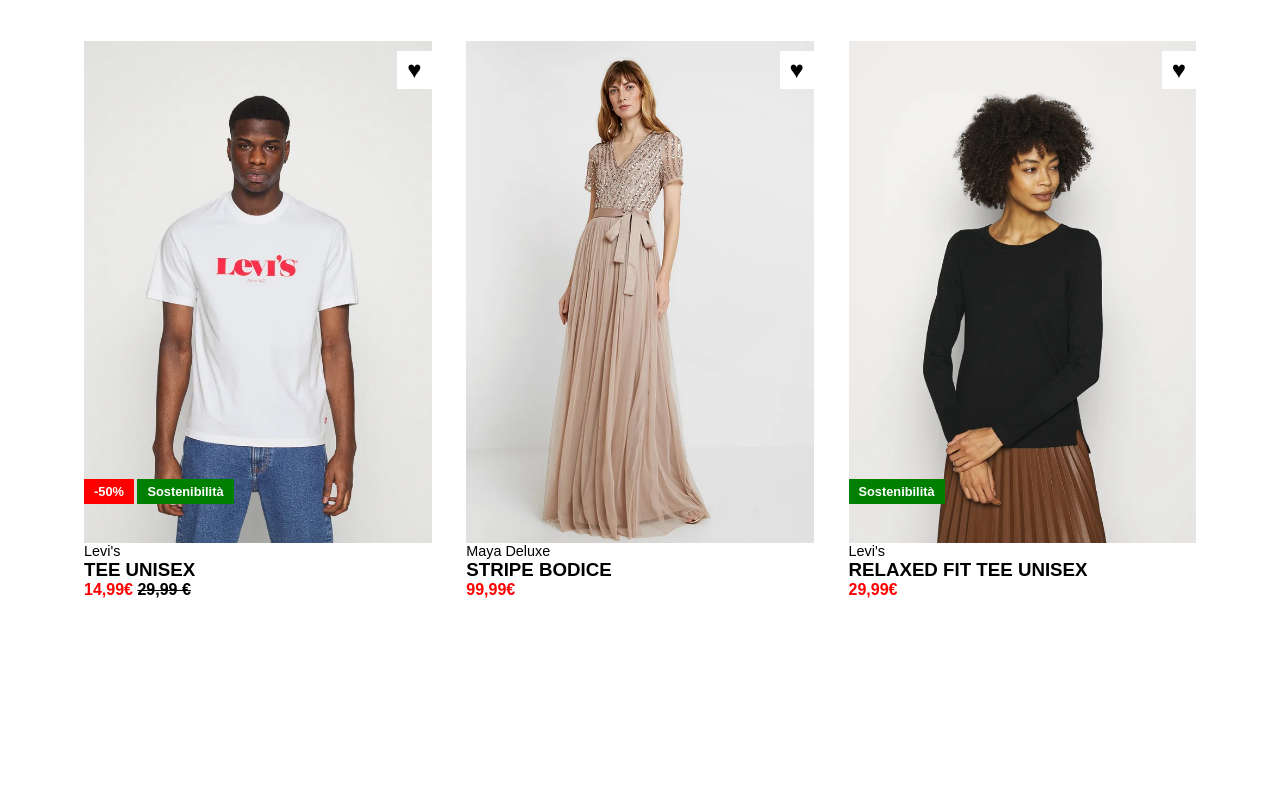
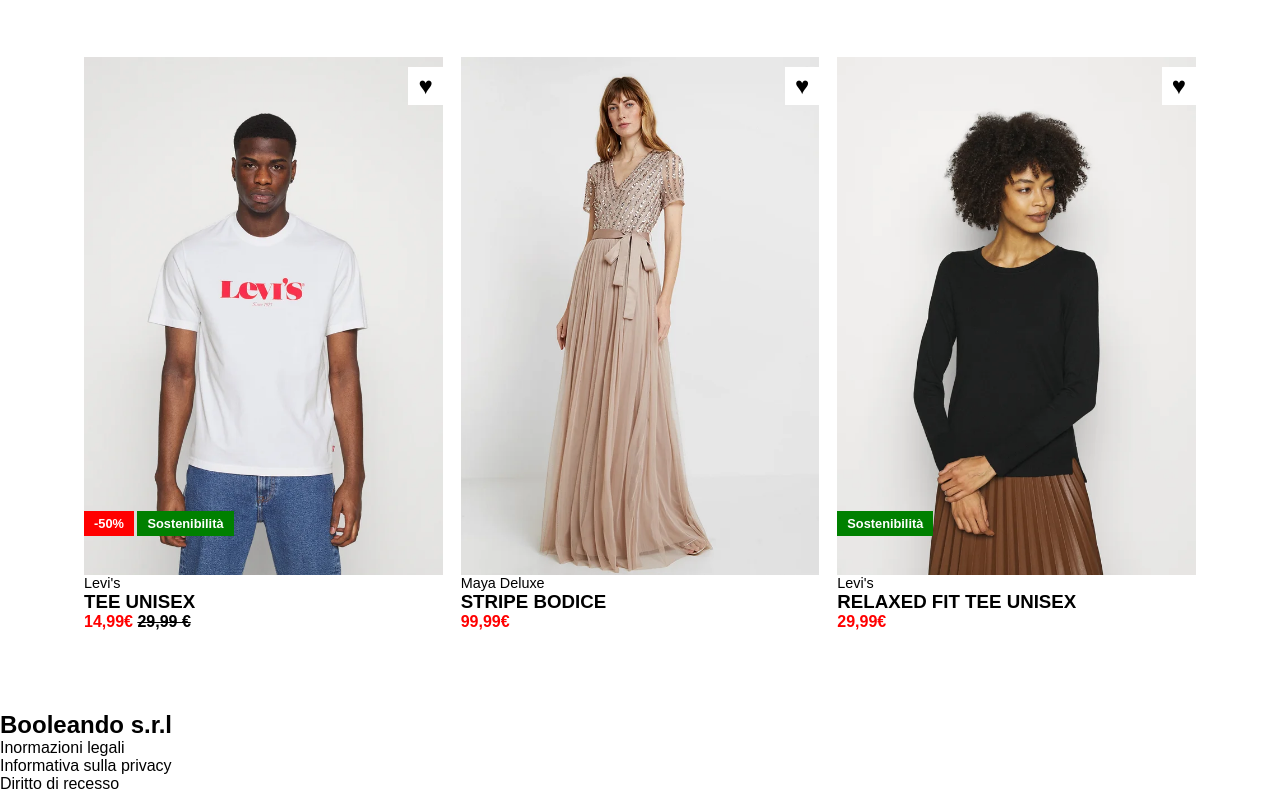
Before and after one commit to carmelocammalleri/html-css-boolando, a plain HTML site: page index.html in a window 1280 px wide. Shown: the part 717-1510 px from the top of the page. Before the commit the page ends 1396 px from the top, so only its background shows below. Drawn offline with Linux system fonts and the light colour scheme.

Commit message:
[add]: footer

```diff
--- a/css/style.css
+++ b/css/style.css
@@ -63,7 +63,7 @@
 
 .product{
   position:relative;
-  width:calc(100% / 3.2);
+  width:calc(100% / 3.1);
   margin-bottom: 60px;
 }
 
--- a/index.html
+++ b/index.html
@@ -178,6 +178,20 @@
 
     </section>
 
+    <footer>
+      <div>
+
+        <h2>Booleando s.r.l</h2>
+        <ul>
+          <li>Inormazioni legali</li>
+          <li>Informativa sulla privacy</li>
+          <li>Diritto di recesso</li>
+
+        </ul>
+      </div>
+
+    </footer>
+
   <!-- footer -->
 
   </main>
```
